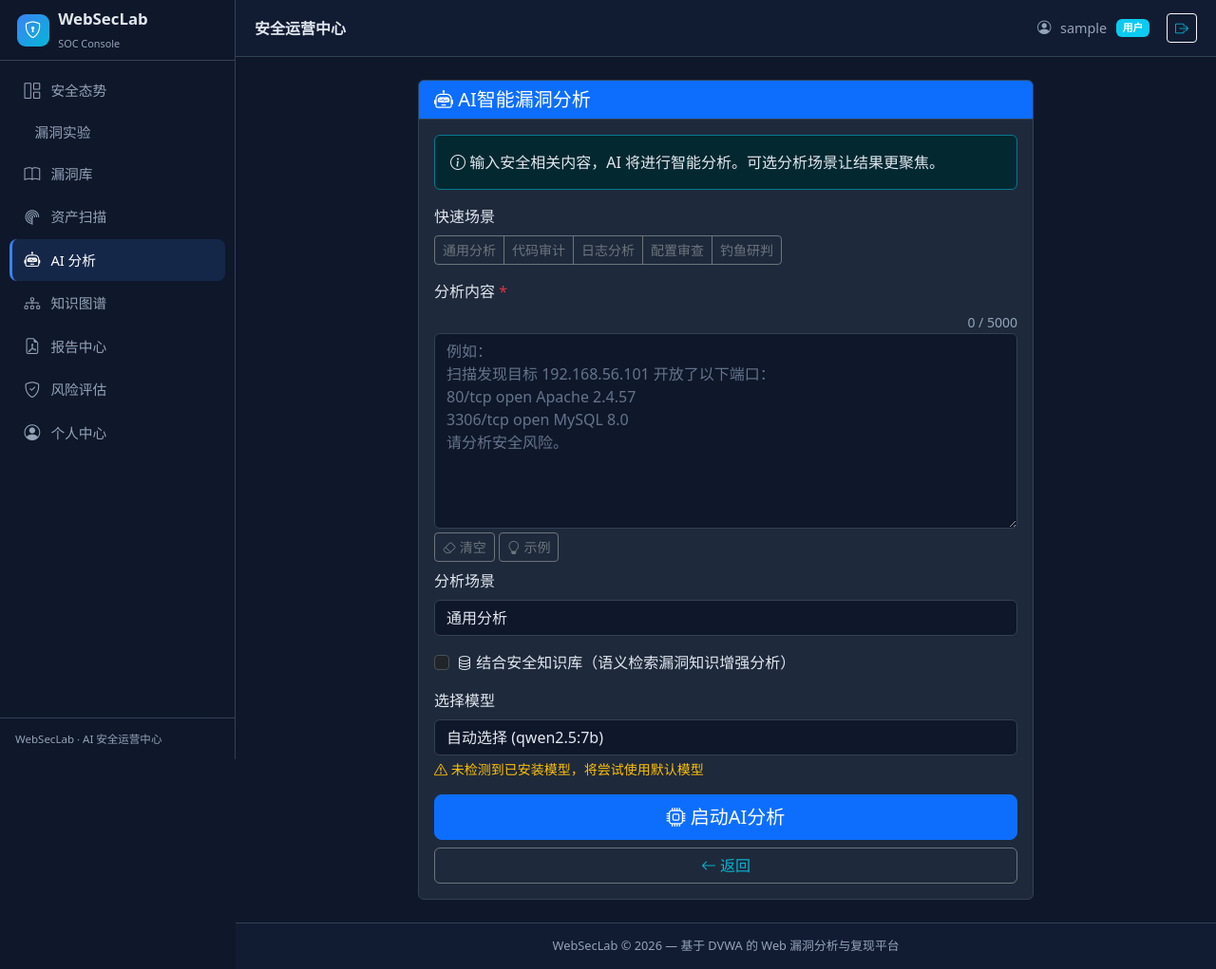
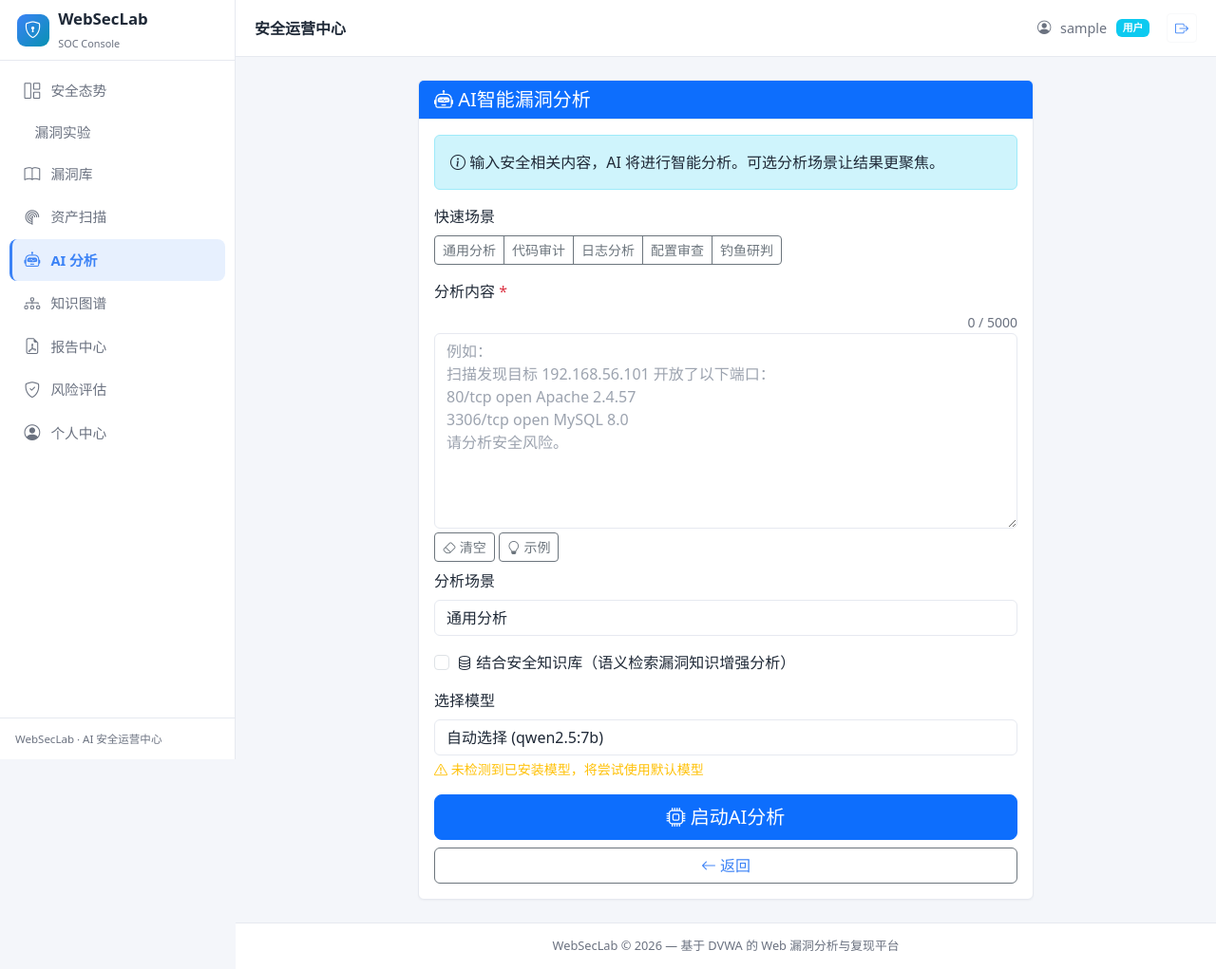
Before and after one commit to wwwwuter/WebSecLab2, a Flask app: page /ai/custom in a window 1280 px wide. Shown: the whole page at 95% size. Run offline with Flask 3, Linux system fonts and the light colour scheme; the visitor is signed in with stand-in values (Sample User, id 1); data that the repository does not hold is empty.

Commit message:
UI v3 Step1b: 浅色主题 — 保留左侧栏布局，配色改为白底浅色 (data-bs-theme=light)

```diff
--- a/app/static/css/soc.css
+++ b/app/static/css/soc.css
@@ -1,26 +1,27 @@
 /* ============================================================
-   WebSecLab v3.0 — SOC 暗色主题 (static/css/soc.css)
-   配合 <html data-bs-theme="dark"> 使用
-   设计参考: Splunk Security / Elastic Security / Grafana 暗色风
+   WebSecLab v3.0 — SOC 浅色主题 (static/css/soc.css)
+   配合 <html data-bs-theme="light"> 使用
+   设计参考: Splunk Security / Elastic Security 浅色风
+   布局（左侧固定导航 + 顶部栏）保持不变，仅改配色为白色/浅色
    ============================================================ */
 
 :root {
-  --soc-bg: #0f172a;
-  --soc-sidebar: #0f172a;
-  --soc-topbar: #111c33;
-  --soc-card: #1e293b;
-  --soc-border: #334155;
-  --soc-text: #e2e8f0;
-  --soc-muted: #94a3b8;
+  --soc-bg: #f4f6fa;
+  --soc-sidebar: #ffffff;
+  --soc-topbar: #ffffff;
+  --soc-card: #ffffff;
+  --soc-border: #e6e9f0;
+  --soc-text: #1f2937;
+  --soc-muted: #6b7280;
   --soc-accent: #3b82f6;     /* 蓝 */
-  --soc-accent-2: #06b6d4;   /* 青 */
-  --soc-success: #22c55e;    /* 绿 */
-  --soc-danger: #ef4444;     /* 红风险色 */
-  --soc-warning: #f59e0b;    /* 橙/黄 */
+  --soc-accent-2: #0891b2;   /* 青 (略深以保证浅底可读性) */
+  --soc-success: #16a34a;    /* 绿 */
+  --soc-danger: #dc2626;     /* 红风险色 */
+  --soc-warning: #d97706;    /* 橙/黄 */
   --soc-sidebar-w: 248px;
 }
 
-html[data-bs-theme="dark"] body {
+html[data-bs-theme="light"] body {
   background-color: var(--soc-bg);
   color: var(--soc-text);
   min-height: 100vh;
@@ -67,14 +68,14 @@ html[data-bs-theme="dark"] body {
   text-decoration: none;
 }
 .soc-nav .nav-link i { font-size: 1.05rem; }
-.soc-nav .nav-link:hover { background: #15203a; color: var(--soc-text); }
+.soc-nav .nav-link:hover { background: #f1f5f9; color: var(--soc-text); }
 .soc-nav .nav-link.active {
-  background: rgba(59,130,246,.15); color: #fff;
-  border-left-color: var(--soc-accent);
+  background: rgba(59,130,246,.12); color: var(--soc-accent);
+  border-left-color: var(--soc-accent); font-weight: 600;
 }
-.soc-nav .nav-link.admin { color: #f87171; }
-.soc-nav .nav-link.admin:hover { background: rgba(239,68,68,.12); color: #fecaca; }
-.soc-nav .nav-link.admin.active { background: rgba(239,68,68,.18); border-left-color: #ef4444; }
+.soc-nav .nav-link.admin { color: #dc2626; }
+.soc-nav .nav-link.admin:hover { background: rgba(220,38,38,.08); color: #b91c1c; }
+.soc-nav .nav-link.admin.active { background: rgba(220,38,38,.12); border-left-color: #dc2626; color: #b91c1c; }
 
 .soc-sidebar .sidebar-footer {
   padding: .8rem 1rem; border-top: 1px solid var(--soc-border);
@@ -98,7 +99,7 @@ html[data-bs-theme="dark"] body {
   display: none; background: none; border: 0; color: var(--soc-text);
   font-size: 1.35rem; padding: .2rem .4rem; border-radius: 6px;
 }
-.soc-topbar .hamburger:hover { background: #1e293b; }
+.soc-topbar .hamburger:hover { background: #f1f5f9; }
 
 .soc-content { flex: 1; padding: 1.5rem; width: 100%; }
 .soc-footer {
@@ -107,40 +108,41 @@ html[data-bs-theme="dark"] body {
   background: var(--soc-topbar);
 }
 
-/* ---------- 卡片 / 表单 (暗色覆盖) ---------- */
-html[data-bs-theme="dark"] .card {
+/* ---------- 卡片 / 表单 (浅色覆盖) ---------- */
+html[data-bs-theme="light"] .card {
   background: var(--soc-card); border-color: var(--soc-border); color: var(--soc-text);
+  box-shadow: 0 1px 2px rgba(15,23,42,.04);
 }
-html[data-bs-theme="dark"] .card-header {
-  background: rgba(255,255,255,.02); border-color: var(--soc-border);
+html[data-bs-theme="light"] .card-header {
+  background: #f8fafc; border-color: var(--soc-border);
 }
-html[data-bs-theme="dark"] .table { color: var(--soc-text); }
-html[data-bs-theme="dark"] .table thead th { border-color: var(--soc-border); color: var(--soc-muted); }
-html[data-bs-theme="dark"] .table td, html[data-bs-theme="dark"] .table th { border-color: var(--soc-border); }
-html[data-bs-theme="dark"] a { color: var(--soc-accent-2); }
-html[data-bs-theme="dark"] a.text-reset, html[data-bs-theme="dark"] a.link-secondary { color: var(--soc-muted) !important; }
-html[data-bs-theme="dark"] .text-muted { color: var(--soc-muted) !important; }
-html[data-bs-theme="dark"] .form-control, html[data-bs-theme="dark"] .form-select {
-  background: #0f172a; border-color: var(--soc-border); color: var(--soc-text);
+html[data-bs-theme="light"] .table { color: var(--soc-text); }
+html[data-bs-theme="light"] .table thead th { border-color: var(--soc-border); color: var(--soc-muted); }
+html[data-bs-theme="light"] .table td, html[data-bs-theme="light"] .table th { border-color: var(--soc-border); }
+html[data-bs-theme="light"] a { color: var(--soc-accent); }
+html[data-bs-theme="light"] a.text-reset, html[data-bs-theme="light"] a.link-secondary { color: var(--soc-muted) !important; }
+html[data-bs-theme="light"] .text-muted { color: var(--soc-muted) !important; }
+html[data-bs-theme="light"] .form-control, html[data-bs-theme="light"] .form-select {
+  background: #fff; border-color: var(--soc-border); color: var(--soc-text);
 }
-html[data-bs-theme="dark"] .form-control:focus, html[data-bs-theme="dark"] .form-select:focus {
-  background: #0f172a; border-color: var(--soc-accent); color: var(--soc-text);
-  box-shadow: 0 0 0 .2rem rgba(59,130,246,.25);
+html[data-bs-theme="light"] .form-control:focus, html[data-bs-theme="light"] .form-select:focus {
+  background: #fff; border-color: var(--soc-accent); color: var(--soc-text);
+  box-shadow: 0 0 0 .2rem rgba(59,130,246,.2);
 }
-html[data-bs-theme="dark"] .form-control::placeholder { color: #64748b; }
-html[data-bs-theme="dark"] .modal-content { background: var(--soc-card); border-color: var(--soc-border); color: var(--soc-text); }
-html[data-bs-theme="dark"] .modal-header, html[data-bs-theme="dark"] .modal-footer { border-color: var(--soc-border); }
-html[data-bs-theme="dark"] .page-link { background: var(--soc-card); border-color: var(--soc-border); color: var(--soc-accent-2); }
-html[data-bs-theme="dark"] .page-item.active .page-link { background: var(--soc-accent); border-color: var(--soc-accent); color: #fff; }
-html[data-bs-theme="dark"] .page-item.disabled .page-link { background: var(--soc-card); border-color: var(--soc-border); color: #475569; }
-html[data-bs-theme="dark"] .dropdown-menu { background: var(--soc-card); border-color: var(--soc-border); }
-html[data-bs-theme="dark"] .dropdown-item { color: var(--soc-text); }
-html[data-bs-theme="dark"] .dropdown-item:hover { background: #15203a; color: #fff; }
-html[data-bs-theme="dark"] .list-group-item { background: var(--soc-card); border-color: var(--soc-border); color: var(--soc-text); }
-html[data-bs-theme="dark"] .alert { color: var(--soc-text); }
-html[data-bs-theme="dark"] .breadcrumb-item, html[data-bs-theme="dark"] .breadcrumb-item a { color: var(--soc-muted); }
-html[data-bs-theme="dark"] hr { border-color: var(--soc-border); }
-html[data-bs-theme="dark"] .btn-close { filter: invert(1) grayscale(100%) brightness(200%); }
+html[data-bs-theme="light"] .form-control::placeholder { color: #9ca3af; }
+html[data-bs-theme="light"] .modal-content { background: var(--soc-card); border-color: var(--soc-border); color: var(--soc-text); }
+html[data-bs-theme="light"] .modal-header, html[data-bs-theme="light"] .modal-footer { border-color: var(--soc-border); }
+html[data-bs-theme="light"] .page-link { background: var(--soc-card); border-color: var(--soc-border); color: var(--soc-accent); }
+html[data-bs-theme="light"] .page-item.active .page-link { background: var(--soc-accent); border-color: var(--soc-accent); color: #fff; }
+html[data-bs-theme="light"] .page-item.disabled .page-link { background: var(--soc-card); border-color: var(--soc-border); color: #9ca3af; }
+html[data-bs-theme="light"] .dropdown-menu { background: var(--soc-card); border-color: var(--soc-border); box-shadow: 0 4px 16px rgba(15,23,42,.08); }
+html[data-bs-theme="light"] .dropdown-item { color: var(--soc-text); }
+html[data-bs-theme="light"] .dropdown-item:hover { background: #f1f5f9; color: var(--soc-text); }
+html[data-bs-theme="light"] .list-group-item { background: var(--soc-card); border-color: var(--soc-border); color: var(--soc-text); }
+html[data-bs-theme="light"] .alert { color: var(--soc-text); }
+html[data-bs-theme="light"] .breadcrumb-item, html[data-bs-theme="light"] .breadcrumb-item a { color: var(--soc-muted); }
+html[data-bs-theme="light"] hr { border-color: var(--soc-border); }
+html[data-bs-theme="light"] .btn-close { filter: none; }
 
 /* 强调色工具类 */
 .soc-text-accent { color: var(--soc-accent); }
@@ -152,15 +154,15 @@ html[data-bs-theme="dark"] .btn-close { filter: invert(1) grayscale(100%) bright
 
 /* ---------- Toast 通知 ---------- */
 .toast-container { position: fixed; top: 72px; right: 20px; z-index: 1090; max-width: 420px; }
-.toast { margin-bottom: 8px; border-left: 4px solid; background: var(--soc-card); color: var(--soc-text); }
+.toast { margin-bottom: 8px; border-left: 4px solid; background: var(--soc-card); color: var(--soc-text); box-shadow: 0 4px 16px rgba(15,23,42,.12); }
 .toast-success { border-left-color: var(--soc-success); }
 .toast-danger  { border-left-color: var(--soc-danger); }
 .toast-warning { border-left-color: var(--soc-warning); }
 .toast-info    { border-left-color: var(--soc-accent-2); }
 
-/* ---------- 漏洞正文 / 实验时间线 (暗色覆盖) ---------- */
-.vuln-text code { background-color: #0f172a; color: #f472b6; padding: .1em .35em; border-radius: 4px; font-size: .9em; }
-.vuln-text pre { background-color: #0f172a; font-size: .875rem; overflow-x: auto; margin: .5rem 0; padding: .75rem; border-radius: 6px; }
+/* ---------- 漏洞正文 / 实验时间线 (浅色覆盖) ---------- */
+.vuln-text code { background-color: #f1f5f9; color: #db2777; padding: .1em .35em; border-radius: 4px; font-size: .9em; }
+.vuln-text pre { background-color: #f1f5f9; font-size: .875rem; overflow-x: auto; margin: .5rem 0; padding: .75rem; border-radius: 6px; }
 .vuln-text pre code { background: none; color: inherit; padding: 0; }
 
 .exp-timeline { position: relative; padding-left: 1.25rem; }
@@ -178,20 +180,20 @@ html[data-bs-theme="dark"] .btn-close { filter: invert(1) grayscale(100%) bright
 
 /* ---------- 滚动条 ---------- */
 .soc-sidebar::-webkit-scrollbar { width: 6px; }
-.soc-sidebar::-webkit-scrollbar-thumb { background: #334155; border-radius: 3px; }
+.soc-sidebar::-webkit-scrollbar-thumb { background: #cbd5e1; border-radius: 3px; }
 .soc-sidebar::-webkit-scrollbar-track { background: transparent; }
 .soc-content::-webkit-scrollbar { width: 8px; }
-.soc-content::-webkit-scrollbar-thumb { background: #334155; border-radius: 4px; }
+.soc-content::-webkit-scrollbar-thumb { background: #cbd5e1; border-radius: 4px; }
 
 /* ---------- 移动端 ---------- */
 .soc-backdrop { display: none; }
 @media (max-width: 991.98px) {
   .soc-sidebar { transform: translateX(-100%); transition: transform .2s ease; }
-  .soc-sidebar.show { transform: translateX(0); box-shadow: 4px 0 24px rgba(0,0,0,.5); }
+  .soc-sidebar.show { transform: translateX(0); box-shadow: 4px 0 24px rgba(15,23,42,.15); }
   .soc-main { margin-left: 0; }
   .soc-topbar .hamburger { display: inline-flex; }
   .soc-backdrop.show {
     display: block; position: fixed; inset: 0; z-index: 1035;
-    background: rgba(2,6,23,.6);
+    background: rgba(15,23,42,.4);
   }
 }
--- a/app/templates/base.html
+++ b/app/templates/base.html
@@ -1,5 +1,5 @@
 <!DOCTYPE html>
-<html lang="zh-CN" data-bs-theme="dark">
+<html lang="zh-CN" data-bs-theme="light">
 <head>
     <meta charset="UTF-8">
     <meta name="viewport" content="width=device-width, initial-scale=1.0">
```
